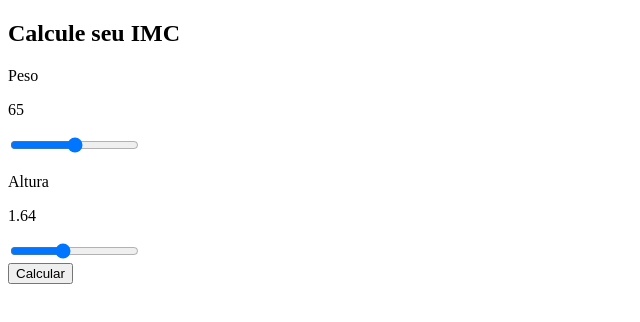
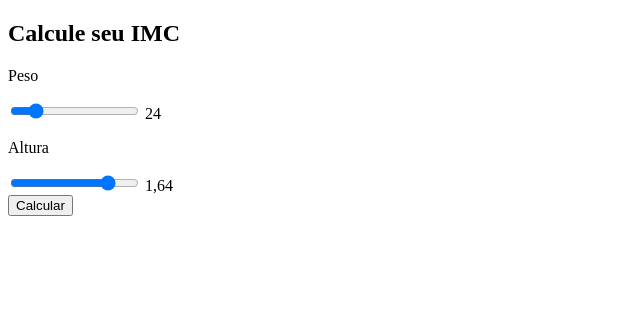
Before and after one commit to Luan-Leal/atividade2, a plain HTML site: page index.html in a window 1280 px wide. Shown: the whole page, without its empty margins (0-640 px from the left). Drawn offline with Linux system fonts and the light colour scheme.

Commit message:
Fix: input range

```diff
--- a/index.html
+++ b/index.html
@@ -16,21 +16,18 @@
                 <div>
                     <p>Peso</p>
                 </div>
-                <div class="">
-                    <p>65</p>
-                </div>
                 <div>
-                    <input type="range" min="0" max="150">
+                    <input type="range" value="24" min="0" max="150" oninput="this.nextElementSibling.value = this.value">
+                    <output>24</output>
                 </div>
                 <div>
                     <p>Altura</p>
                 </div>
-                <div class="">
-                    <p>1.64</p>
+                <div>
+                    <input type="range" value="1.64" min="0" max="2.5" oninput="this.nextElementSibling.value = this.value">
+                    <output>1,64</output>
                 </div>
-                <div>
-                    <input type="range" min="0" max="2.5">
-                </div>
+
                 <button type="button">Calcular</button>
             </main>
         </section>
```
